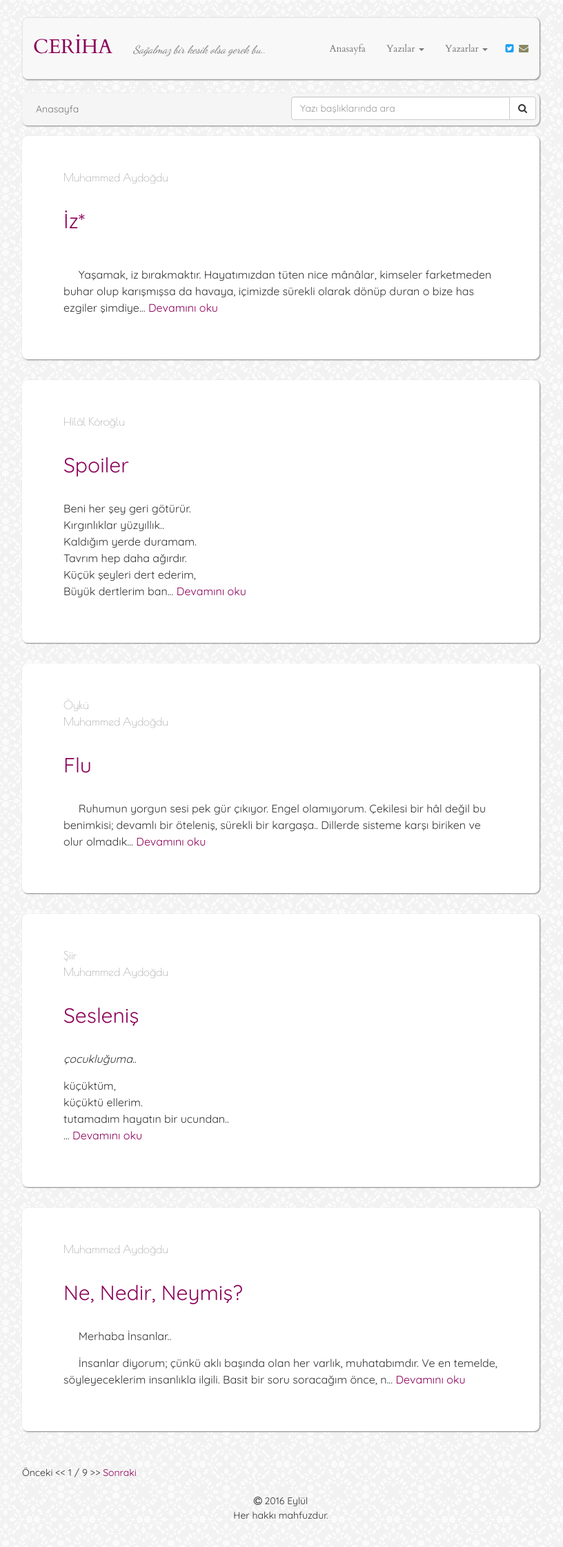
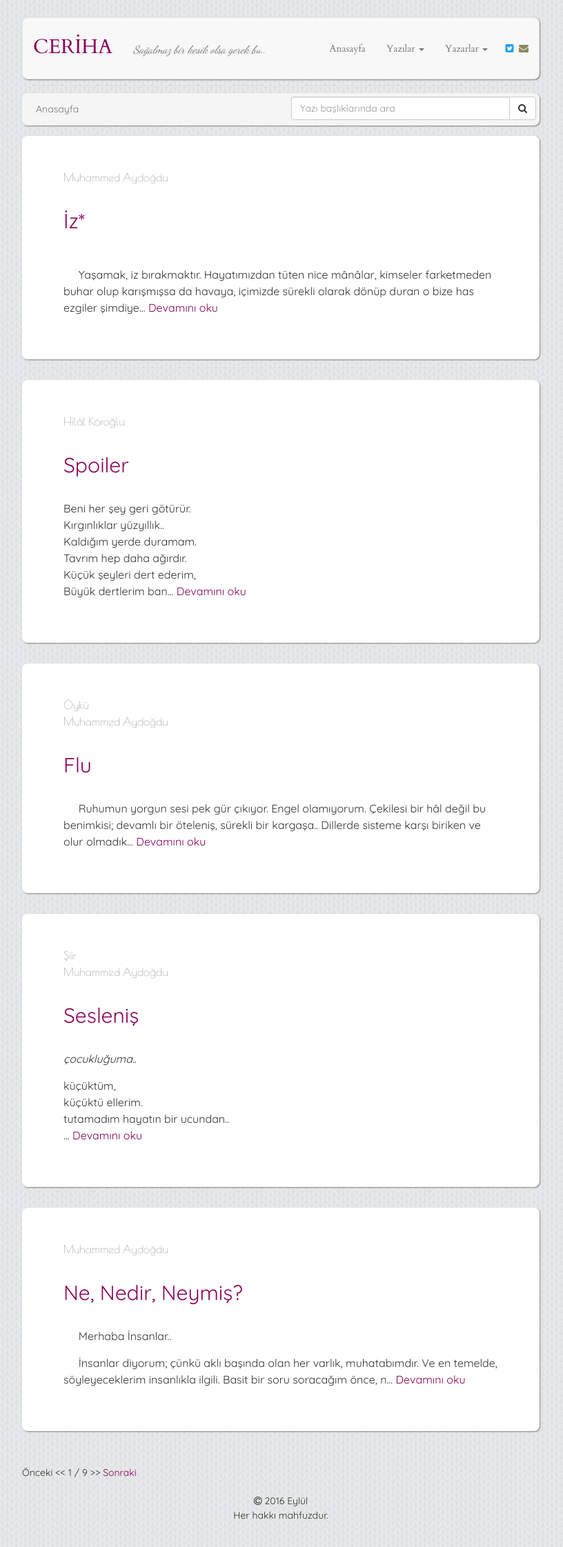
Before and after one commit to muhammedaydogdu/muhammedaydogdu.github.io, a Jekyll site: the page built from index.html, in a window 1280 px wide. Shown: the whole page at 69% size, without its empty margins (233-1049 px from the left). Built offline with Jekyll 4.4.1, drawn with Linux system fonts in a browser that asks for light colours; some web fonts are replaced; the list of posts is cut into pages by our own code.

Commit message:
Update style.css

```diff
--- a/css/style.css
+++ b/css/style.css
@@ -15,7 +15,7 @@
 body {
   font-family: 'Quicksand', "Times New Roman", serif;
   line-height: 1.5;
-  background: url("../images/light_grey_@2X.jpg");
+  background: url("../images/knitting250px.png");
 }
 
 a {
```
